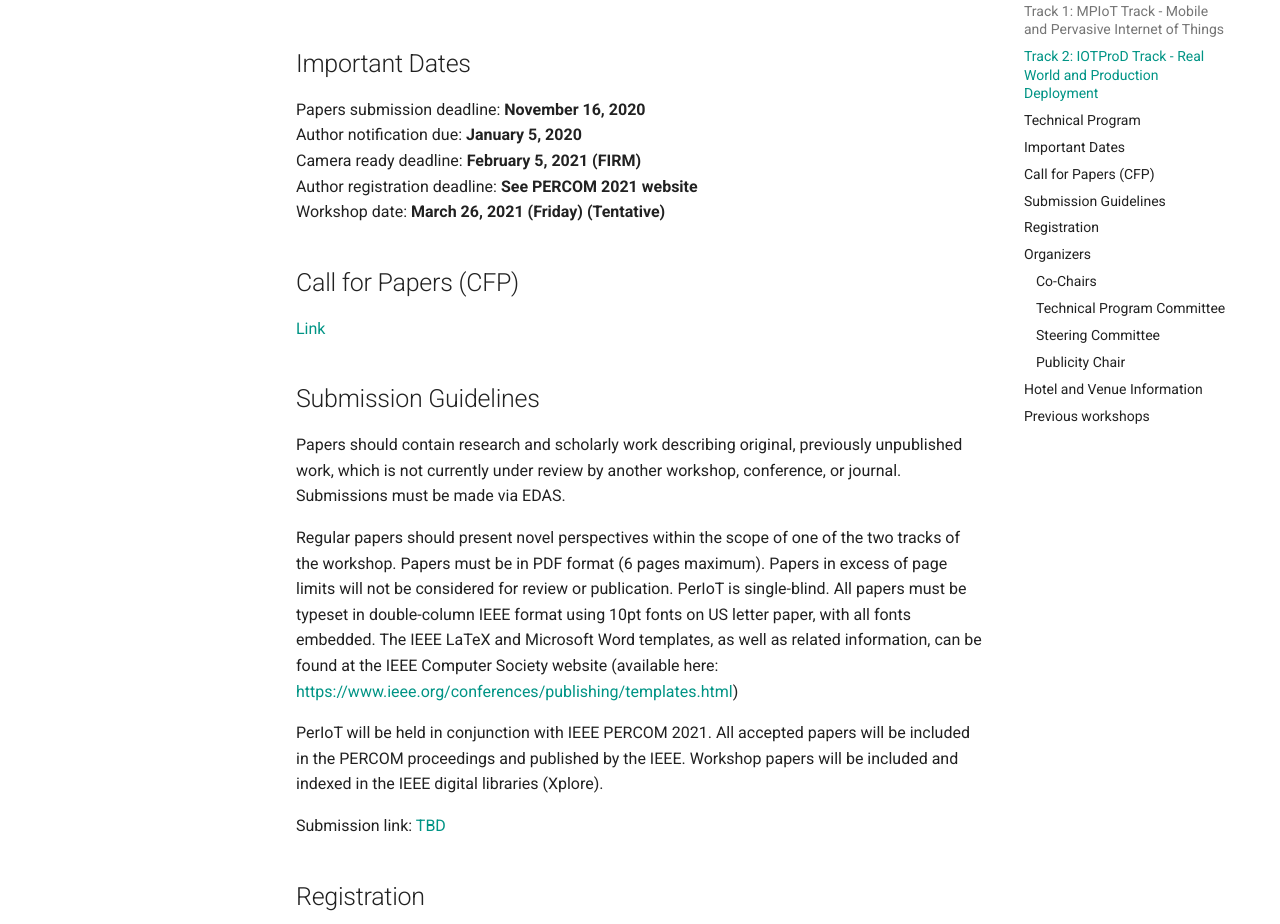
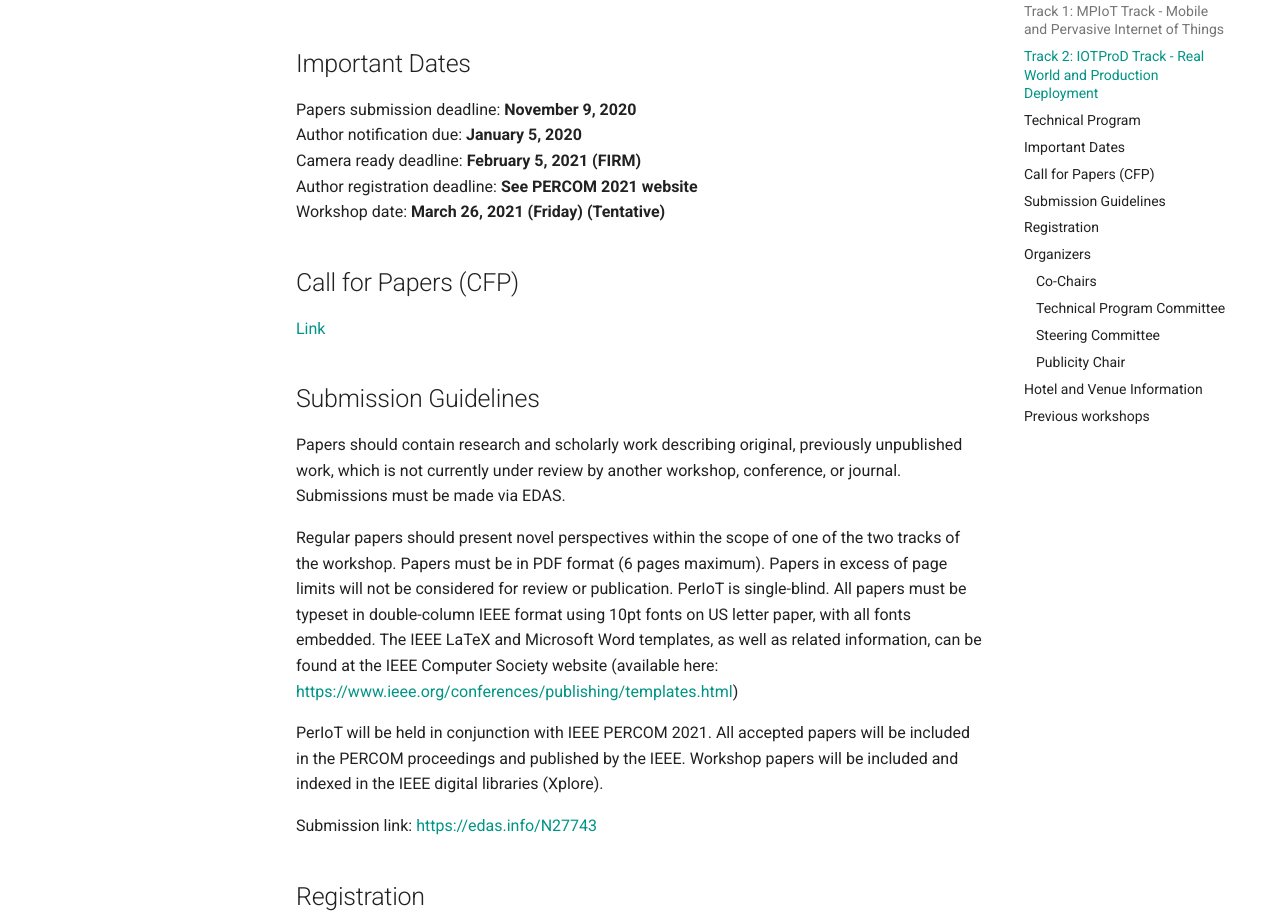
Before and after one commit to periot/2021, an MkDocs documentation site: the page built from website/docs/index.md, in a window 1280 px wide and 1400 px high, scrolled down 2623 px. Shown: the part 160-1084 px from the top of the window. Built offline with MkDocs 1.6.1 and Material for MkDocs 9.7.7, drawn with Linux system fonts in a browser that asks for light colours.

Commit message:
updated link

```diff
--- a/website/docs/index.md
+++ b/website/docs/index.md
@@ -64,7 +64,7 @@ TBD
 
 ## Important Dates
 
-Papers submission deadline: **November 16, 2020**<br>
+Papers submission deadline: **November 9, 2020**<br>
 Author notification due: **January 5, 2020**<br>
 Camera ready deadline: **February 5, 2021 (FIRM)**<br>
 Author registration deadline: **See  PERCOM  2021  website**<br>
@@ -83,7 +83,7 @@ Regular papers should present novel perspectives within the scope of one of the
 PerIoT will be held in conjunction with IEEE PERCOM 2021. All accepted papers will be included in the PERCOM proceedings and published by the IEEE. Workshop papers will be included and indexed in the IEEE digital libraries (Xplore).
 
 
-Submission link: [TBD](#)
+Submission link: [https://edas.info/N27743](https://edas.info/N27743)
 
 
 ## Registration
@@ -122,7 +122,7 @@ Submission link: [TBD](#)
       Email: marco.picone@unimore.it
 
     - [**Alexander Artemenko**](#)<br>
-    Robert Bosch GmbH, Stuttgart, Germany<br>
+      Robert Bosch GmbH, Stuttgart, Germany<br>
       Email: Alexander.Artemenko@de.bosch.com
 
 
```
